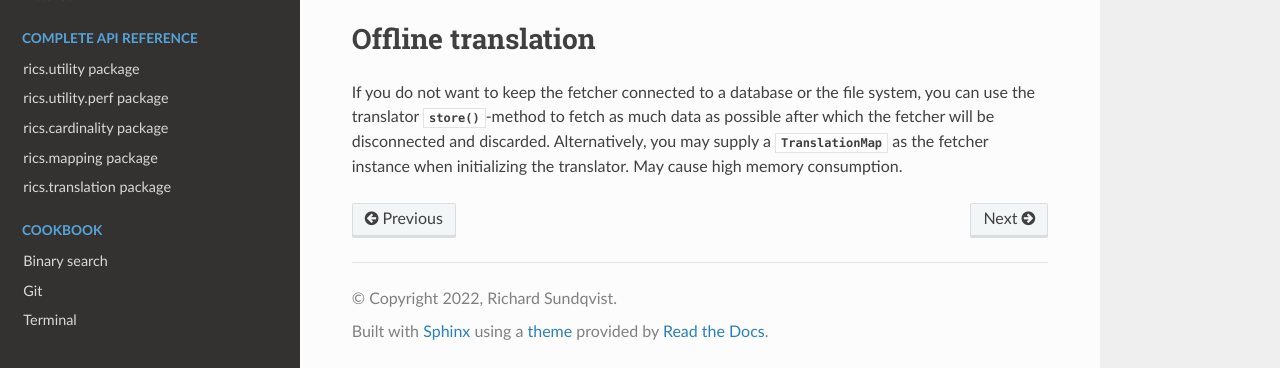
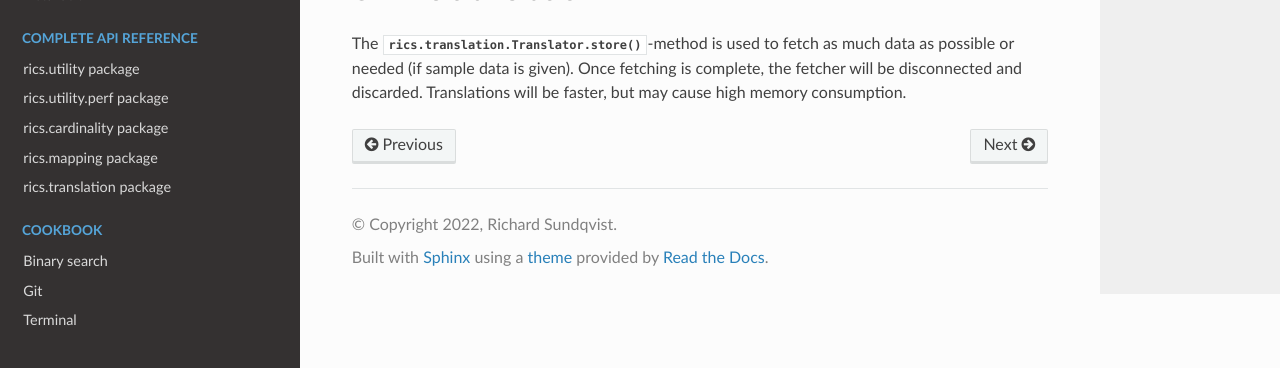
Before and after one commit to rsundqvist/rics, a Sphinx documentation site: the page built from docs/translation-api.rst, in a window 1280 px wide and 900 px high, scrolled down 1178 px, cut to the strip 532-900 px from the top of the window. Built offline with Sphinx 7.4.7 and the Read the Docs theme 2.0.0, drawn with Linux system fonts in a browser that asks for light colours; some of the changed text lies outside the part shown.

Commit message:
Cleanup and doc updates

```diff
--- a/docs/translation-api.rst
+++ b/docs/translation-api.rst
@@ -7,16 +7,14 @@ The ``Translator`` is the main entry point for all translation tasks. For a simp
 .. autoclass:: rics.translation.Translator
    :noindex:
 
-To actually get the translations, a :class:`~rics.translation.fetching.Fetcher` implementation is needed.
-
 ====================
 Handling unknown IDs
 ====================
 Untranslatable IDs are will be `None` by default. Both and alternative alternative translation format and default values
 may be specified to handle IDs which weren't returned by the underlying fetcher. Alternative formats work just like
 regular formats, but if any placeholders other than `id` are specified, these must be included in the default
-translations. As an example, by copying the ``default_fmt`` and ``default-translations`` sections from `config.toml`_,
-we see that the output for an unknown title with ID `"tt0043440"` is translated the way we specified it.
+translations. As an example, by copying the ``[unknown_ids.*]`` sections from `config.toml`_, we see that the output for
+an unknown title with ID `"tt0043440"` is translated the way we specified it.
 
 .. list-table::
    :widths: 20 70
@@ -66,10 +64,9 @@ API reference for this class below.
 ===================
 Offline translation
 ===================
-If you do not want to keep the fetcher connected to a database or the file system, you can use the translator
-:meth:`~rics.translation.Translator.store`-method to fetch as much data as possible after which the fetcher will be
-disconnected and discarded. Alternatively, you may supply a :class:`~rics.translation.offline.TranslationMap` as the
-fetcher instance when initializing the translator. May cause high memory consumption.
+The :meth:`rics.translation.Translator.store`-method is used to fetch as much data as possible or needed (if sample data
+is given). Once fetching is complete, the fetcher will be disconnected and discarded. Translations will be faster, but
+may cause high memory consumption.
 
 .. _config.toml:
     https://github.com/rsundqvist/rics/blob/master/jupyterlab/demo/sql-translation/config.toml
```
Also changed, not shown: 2 other files.
